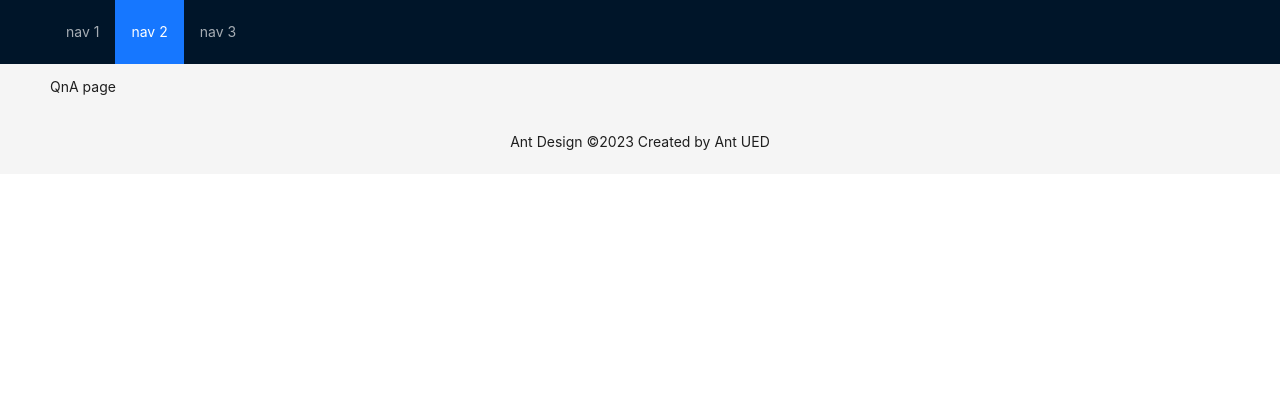
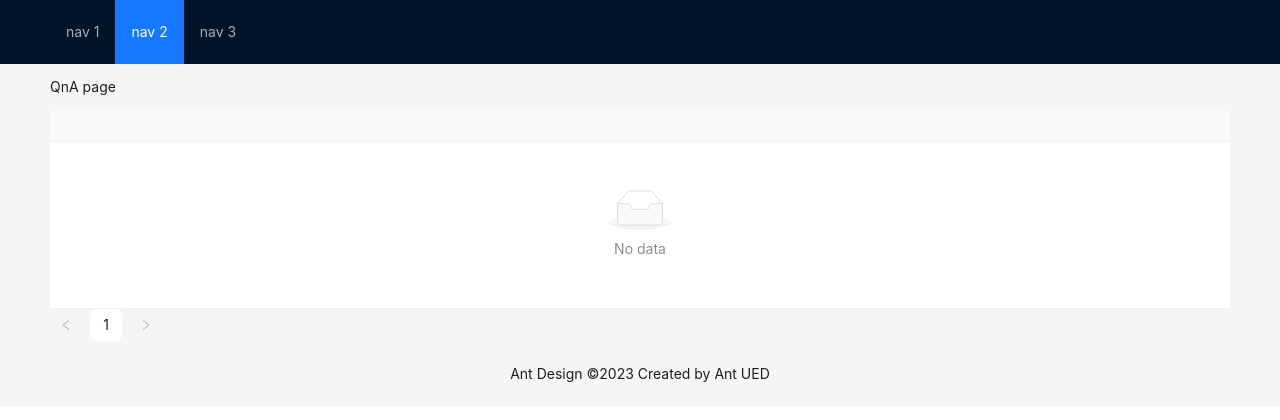
Before and after one commit to Song-Ahyeon/bar-admin-app, a React (Create React App) app: page /qna in a window 1280 px wide. Both pictures are taken after typing "Sample", "Sample123" into the empty fields and a click on the button "Submit". Shown: the top 420 px of the page. Built offline with nearby package versions, Linux system fonts and the light colour scheme.

Commit message:
Update QnA.tsx

```diff
--- a/src/pages/QnA.tsx
+++ b/src/pages/QnA.tsx
@@ -1,9 +1,12 @@
+import { Pagination, Table } from "antd";
 import React from "react";
 
 const QnA = () => {
 
     return (<>
     <p>QnA page</p>
+    <Table />
+    <Pagination />
     </>)
 }
 
```
